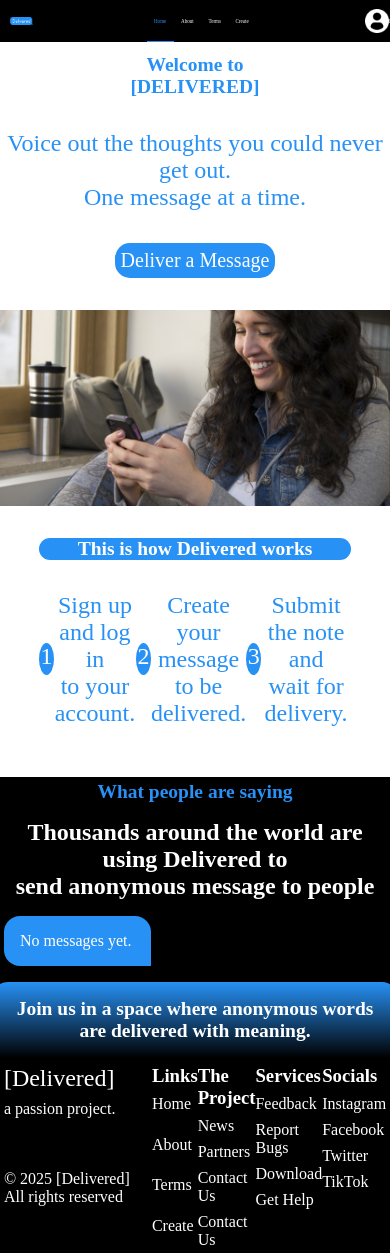
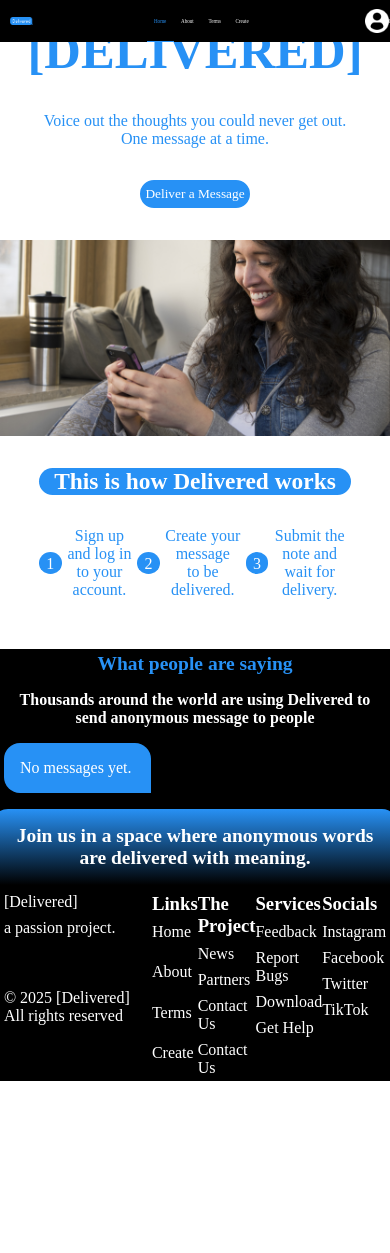
Before and after one commit to JohnLansigan/Delivered, a PHP site: page / in a window 390 px wide; the page is wider, and only the part inside the window is pictured. After the commit the page ends 1081 px from the top of that part, so only its background shows below. Run offline with PHP 8.4, Linux system fonts and the light colour scheme; data that the repository does not hold is empty; some web fonts are replaced.

Commit message:
respon (template, about, create kulang)

```diff
--- a/about.css
+++ b/about.css
@@ -33,6 +33,10 @@ body
     font-family: sans-serif;
     margin-bottom: 5%;
 
+}
+
+.desc2 h3{
+    font-weight: normal;
 }
 .desc1 h1
 {
@@ -77,8 +81,6 @@ h2{
     margin: auto;
 
 }
-
-
 
 #aboutUsTitle{
     background-color: #418ABF;
--- a/index.css
+++ b/index.css
@@ -96,12 +96,13 @@ body
     height: 2rem;
     width: 2rem;
     border-radius: 100%;
+}
 
-    h2
+#numbers h2
     {
         color: white;
     }
-}
+
 
 #steps
 {
@@ -217,3 +218,43 @@ body
         color: white;
     }
 }
+
+@media screen and (max-width: 768px) {
+    #numbers h2{
+        margin-top: .3vh;
+    }
+    h2 {
+        font-size: 1.2em;
+    }
+    #intro-container h1 {
+        font-size:7vw;
+    }
+    #works h1{
+        font-size: 5vw;
+    }
+}
+
+@media screen and (max-width: 426px) {
+    #intro-container h1 {
+        font-size: 13vw;
+    }
+    #works h1{
+        font-size: 6vw;
+    }
+    #numbers {
+        height: 2.5vh;
+        width: 9vw;
+    }
+    h2 {
+        font-size: 1em;
+    }
+    #intro-container {
+        margin-top: -20vw;
+    }
+}
+
+@media screen and (max-width: 375px) {
+    #intro-container {
+        margin-top: -25vw;
+    }
+}
```
Also changed, not shown: terms.css (+24 -0 lines), terms.php (+4 -4 lines).
